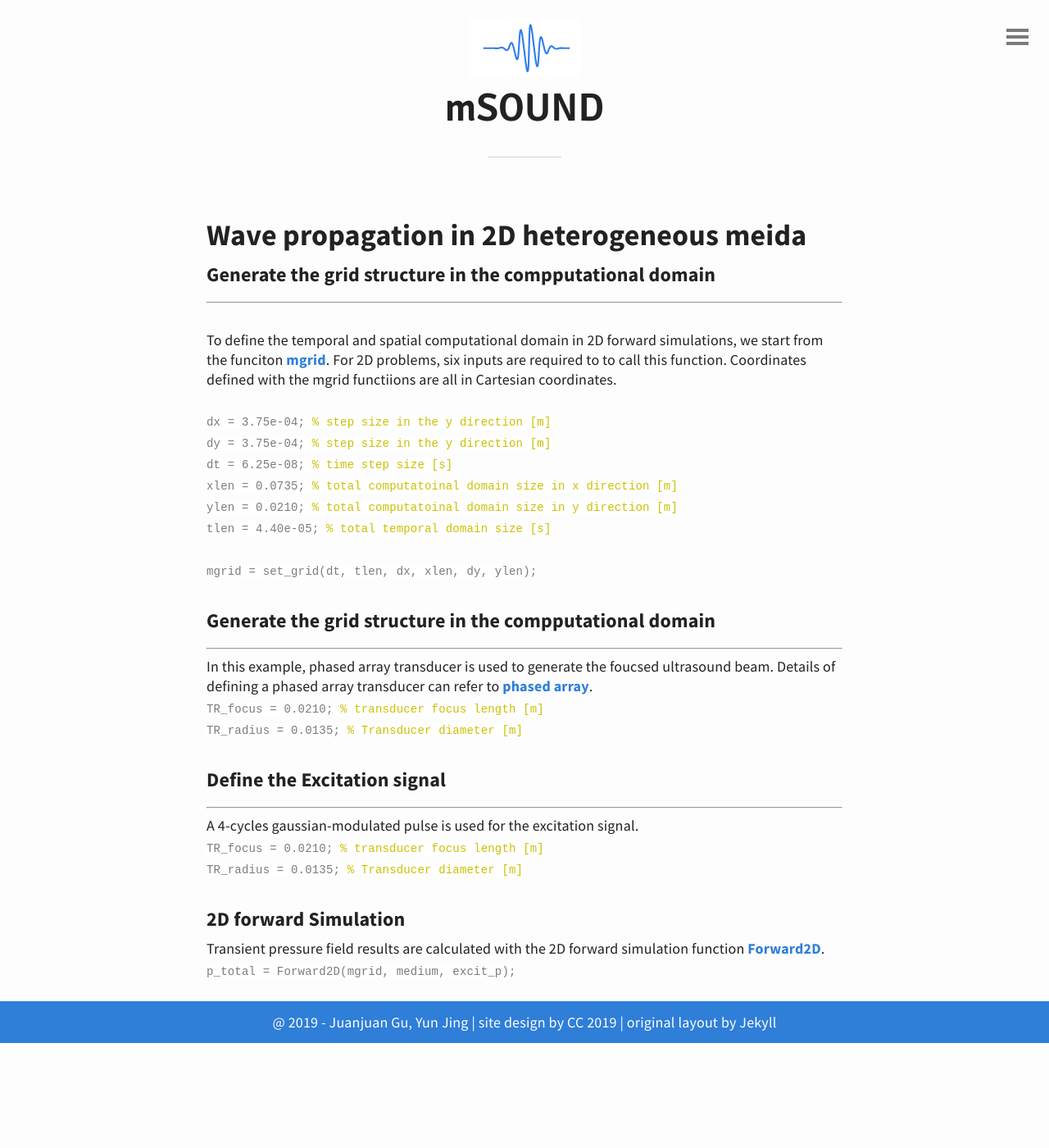
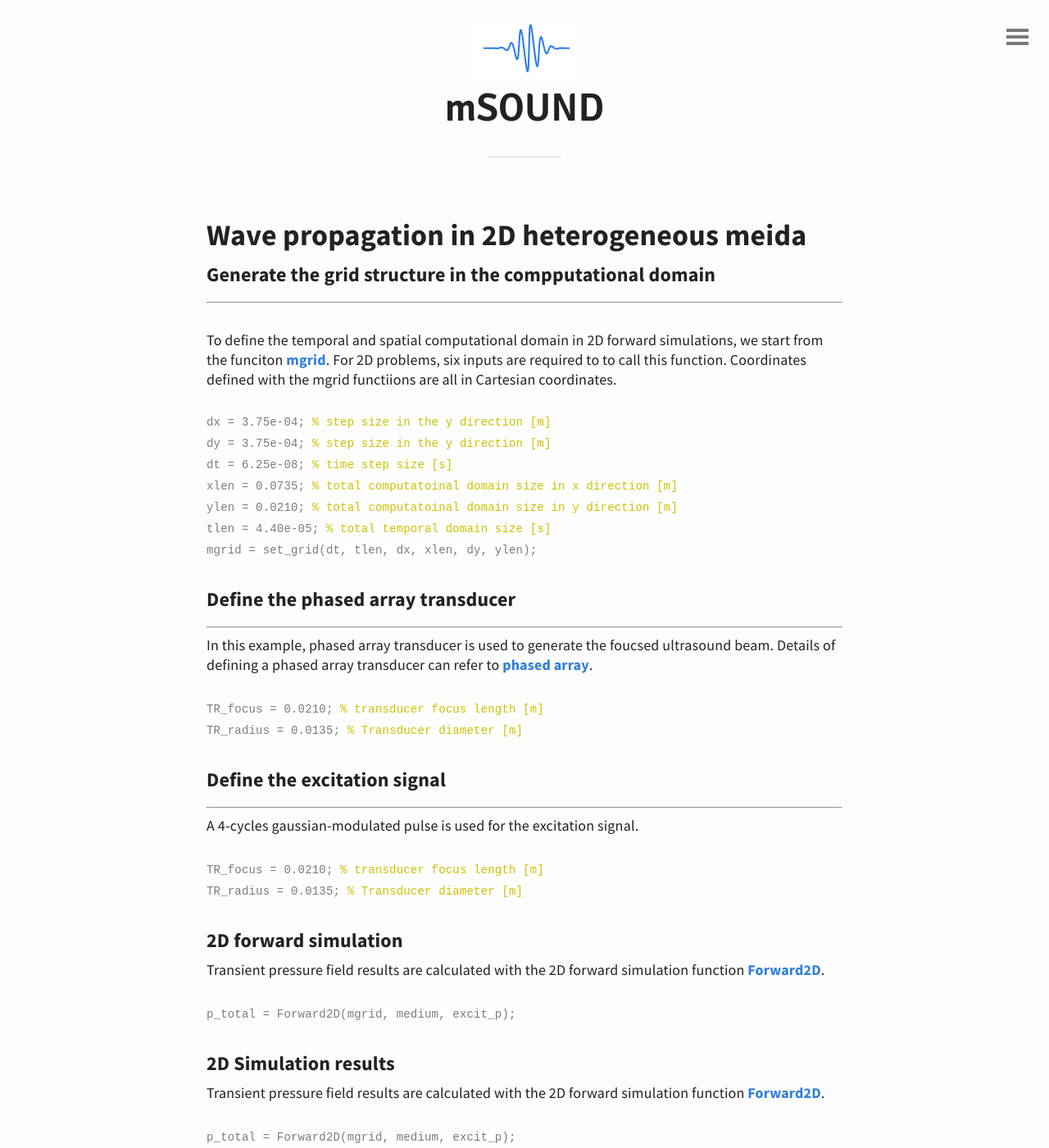
Before and after one commit to m-SOUND/mSOUND, a Jekyll site: the page built from _posts/2019-02-18-Wave_propagation_in_2D_heterogeneous_media.html, in a window 1280 px wide and 1400 px high. Shown: the whole window at 82% size. Built offline with Jekyll 4.4.1, drawn with Linux system fonts in a browser that asks for light colours.

Commit message:
Update 2019-02-18-Wave_propagation_in_2D_heterogeneous_media.html

```diff
--- a/_posts/2019-02-18-Wave_propagation_in_2D_heterogeneous_media.html
+++ b/_posts/2019-02-18-Wave_propagation_in_2D_heterogeneous_media.html
@@ -17,7 +17,6 @@
 <br>xlen = 0.0735;         <font color="$cc-color"> % total computatoinal domain size in x direction [m]</font>
 <br>ylen = 0.0210;         <font color="$cc-color"> % total computatoinal domain size in y direction [m]</font>
 <br>tlen = 4.40e-05;       <font color="$cc-color"> % total temporal domain size [s]</font>
-<br>
 <br>mgrid = set_grid(dt, tlen, dx, xlen, dy, ylen);
 </code>
  <br>
@@ -25,35 +24,53 @@
 
 
 <!---define the phased array transducer--->
-<h6>Generate the grid structure in the compputational domain</h6>
+<h6>Define the phased array transducer</h6>
 <hr>
 <p>
  In this example, phased array transducer is used to generate the foucsed ultrasound beam.
  Details of defining a phased array transducer can refer to <a href="/mSOUND/phased_array">phased array</a>.
 <code>
+ <br>
 <br>TR_focus  = 0.0210;      <font color="$cc-color"> % transducer focus length [m]</font>
 <br>TR_radius = 0.0135;      <font color="$cc-color"> % Transducer diameter [m]</font>
+  <br>
  </code>
 
  </p>
 
 <!---define the Excitation signal--->
-<h6>Define the Excitation signal</h6>
+<h6>Define the excitation signal</h6>
 <hr>
 <p>
 A 4-cycles gaussian-modulated pulse is used for the excitation signal.
 <code>
+  <br>
 <br>TR_focus  = 0.0210;      <font color="$cc-color"> % transducer focus length [m]</font>
 <br>TR_radius = 0.0135;      <font color="$cc-color"> % Transducer diameter [m]</font>
+  <br>
  </code>
 </p>
 
 
 <!---2D forward Simulation--->
-<h6>2D forward Simulation</h6>
+<h6>2D forward simulation</h6>
 <p>
  Transient pressure field results are calculated with the 2D forward simulation function <a href="/mSOUND/functions">Forward2D</a>.
 <code>
+  <br>
 <br> p_total = Forward2D(mgrid, medium, excit_p);
+  <br>
  </code>
  </p>
+
+
+<!---Simulation results--->
+<h6>2D Simulation results</h6>
+<p>
+ Transient pressure field results are calculated with the 2D forward simulation function <a href="/mSOUND/functions">Forward2D</a>.
+<code>
+  <br>
+<br> p_total = Forward2D(mgrid, medium, excit_p);
+  <br>
+ </code>
+ </p>
```
